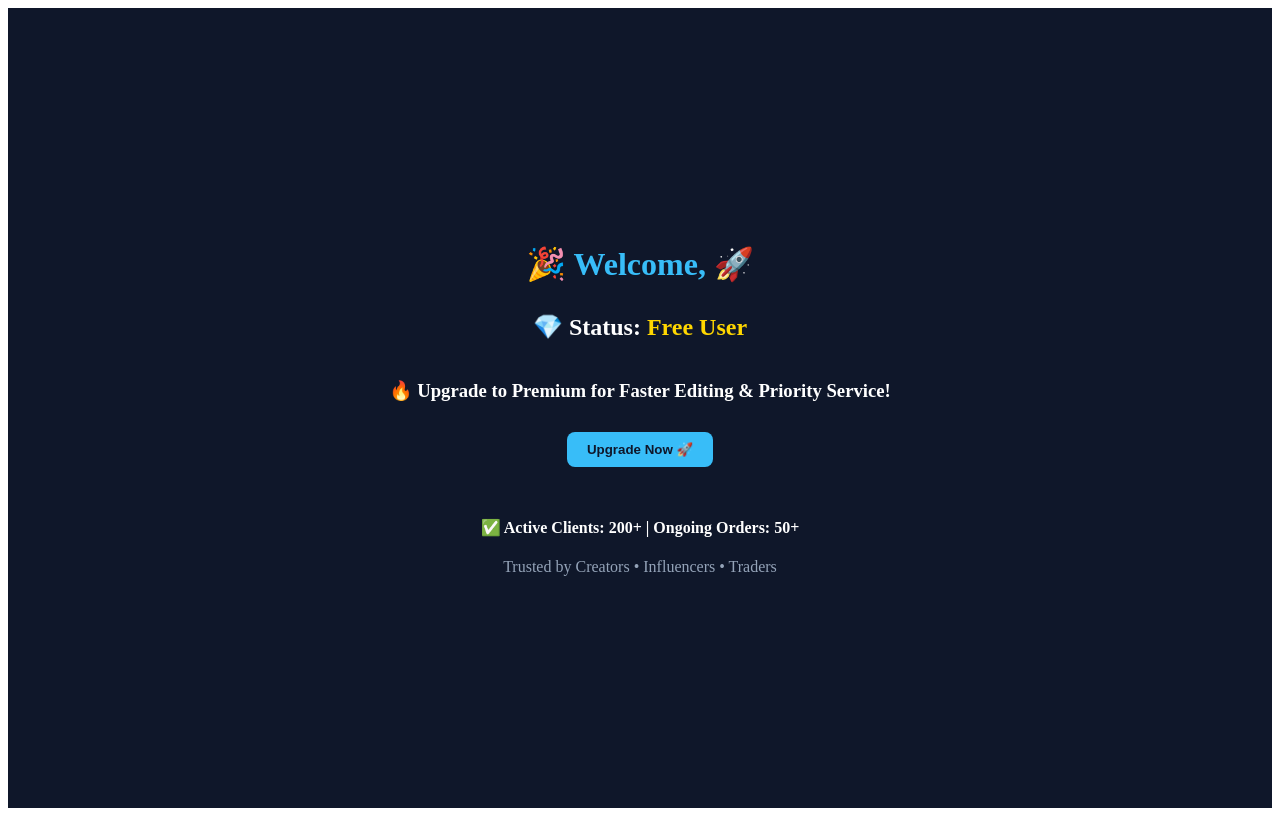
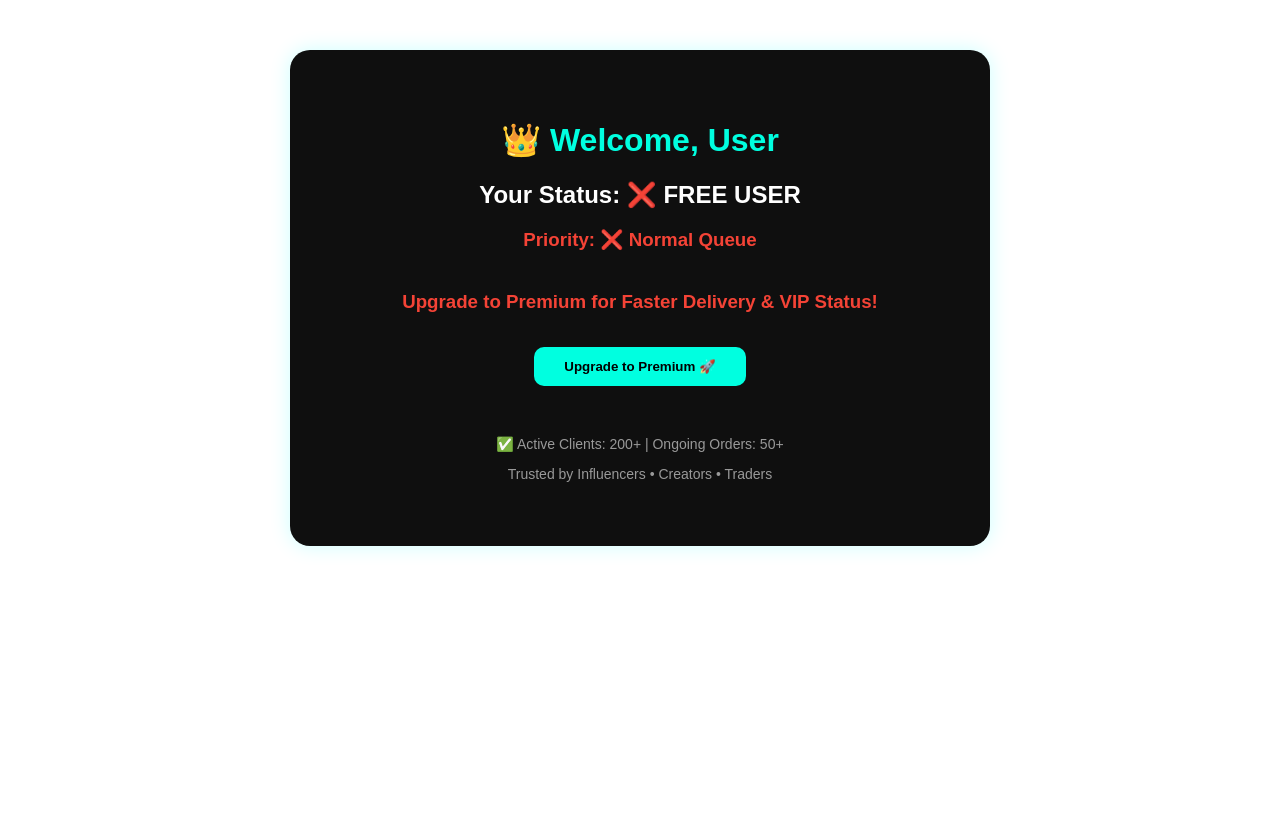
Before and after one commit to editingedition7/editing-edition08-, a Next.js app: page /dashboard in a window 1280 px wide. Built offline with nearby package versions, Linux system fonts and the light colour scheme; no server answers.

Commit message:
dashboard.js
Signed-off-by: editingedition7 <ediitingedition@gmail.com>

```diff
--- a/pages/dashboard.js
+++ b/pages/dashboard.js
@@ -1,55 +1,99 @@
 import { useEffect, useState } from 'react';
-import { auth } from "../firebase";
-import { onAuthStateChanged } from "firebase/auth";
+import { auth } from '../firebase';
+import { onAuthStateChanged } from 'firebase/auth';
 import Link from 'next/link';
+import { motion } from 'framer-motion';
 
 export default function Dashboard() {
-    const [username, setUsername] = useState("");
+    const [user, setUser] = useState(null);
+    const [isPremium, setIsPremium] = useState(false); // For demo purpose
 
     useEffect(() => {
-        onAuthStateChanged(auth, (user) => {
-            if (user) {
-                setUsername(user.displayName || user.email.split('@')[0]);
+        const unsubscribe = onAuthStateChanged(auth, (currentUser) => {
+            setUser(currentUser);
+            if (currentUser?.email === "premiumuser@gmail.com") {
+                setIsPremium(true);
             }
         });
+        return () => unsubscribe();
     }, []);
 
     return (
-        <div style={{
-            display: 'flex',
-            justifyContent: 'center',
-            alignItems: 'center',
-            height: '100vh',
-            backgroundColor: '#0f172a',
-            color: 'white',
-            flexDirection: 'column'
-        }}>
-            <h1 style={{ fontSize: '2rem', marginBottom: '10px', color: '#38bdf8' }}>
-                🎉 Welcome, {username} 🚀
-            </h1>
+        <motion.div
+            initial={{ opacity: 0 }}
+            animate={{ opacity: 1 }}
+            transition={{ duration: 0.8 }}
+            style={{
+                textAlign: 'center',
+                marginTop: '50px',
+                fontFamily: 'Poppins, sans-serif',
+                background: '#0f0f0f',
+                color: '#fff',
+                padding: '50px',
+                borderRadius: '20px',
+                maxWidth: '600px',
+                margin: '50px auto',
+                boxShadow: '0 0 20px rgba(0,255,255,0.2)'
+            }}
+        >
+            <h1 style={{ fontSize: '2rem', color: '#00ffe0' }}>👑 Welcome, {user?.email || 'User'}</h1>
+            <h2 style={{ marginTop: '10px' }}>
+                Your Status: {isPremium ? '💎 PREMIUM MEMBER' : '❌ FREE USER'}
+            </h2>
+            <h3 style={{ color: isPremium ? 'lime' : '#f44336', marginTop: '5px' }}>
+                Priority: {isPremium ? '✅ Activated | 🚀 Fast Lane Active' : '❌ Normal Queue'}
+            </h3>
 
-            <h2 style={{ marginBottom: '20px' }}>💎 Status: <span style={{ color: 'gold' }}>Free User</span></h2>
-            <h3 style={{ marginBottom: '30px' }}>🔥 Upgrade to Premium for Faster Editing & Priority Service!</h3>
+            {isPremium && (
+                <motion.div
+                    initial={{ y: 30, opacity: 0 }}
+                    animate={{ y: 0, opacity: 1 }}
+                    transition={{ delay: 0.4 }}
+                    style={{ marginTop: '30px' }}
+                >
+                    <h2 style={{ color: '#00ffe0' }}>🔥 Your Premium Benefits:</h2>
+                    <p>🎖️ Premium Verified Editor Certificate</p>
+                    <p>🚀 Fast Delivery • VIP Queue</p>
+                    <p>💼 Trusted by 200+ Creators, Traders & Influencers</p>
+                    <p>👁️ Exclusive Access To Premium Services</p>
+                </motion.div>
+            )}
 
+            {!isPremium && (
+                <motion.div
+                    initial={{ scale: 0.9 }}
+                    animate={{ scale: 1 }}
+                    transition={{ delay: 0.3 }}
+                    style={{ marginTop: '40px' }}
+                >
+                    <h3 style={{ color: '#f44336' }}>
+                        Upgrade to Premium for Faster Delivery & VIP Status!
+                    </h3>
                     <Link href="/pricing">
                         <button style={{
-                    padding: '10px 20px',
-                    backgroundColor: '#38bdf8',
-                    color: '#0f172a',
+                            padding: '12px 30px',
+                            marginTop: '15px',
+                            background: '#00ffe0',
+                            border: 'none',
+                            color: '#000',
+                            borderRadius: '10px',
                             fontWeight: 'bold',
-                    border: 'none',
-                    borderRadius: '8px',
                             cursor: 'pointer',
-                    marginBottom: '30px'
-                }}>
-                    Upgrade Now 🚀
-                </button>
+                            transition: '0.3s'
+                        }}>Upgrade to Premium 🚀</button>
                     </Link>
+                </motion.div>
+            )}
 
-            <div style={{ textAlign: 'center' }}>
-                <h4>✅ Active Clients: 200+ | Ongoing Orders: 50+</h4>
-                <p style={{ color: '#94a3b8' }}>Trusted by Creators • Influencers • Traders</p>
-            </div>
-        </div>
+            <motion.div
+                initial={{ opacity: 0 }}
+                animate={{ opacity: 1 }}
+                transition={{ delay: 0.6 }}
+                style={{ marginTop: '50px', fontSize: '14px', color: '#999' }}
+            >
+                <p>✅ Active Clients: 200+ | Ongoing Orders: 50+</p>
+                <p>Trusted by Influencers • Creators • Traders</p>
+            </motion.div>
+        </motion.div>
     );
                      }
```
Lines whose indentation alone changed are shown as unchanged.
